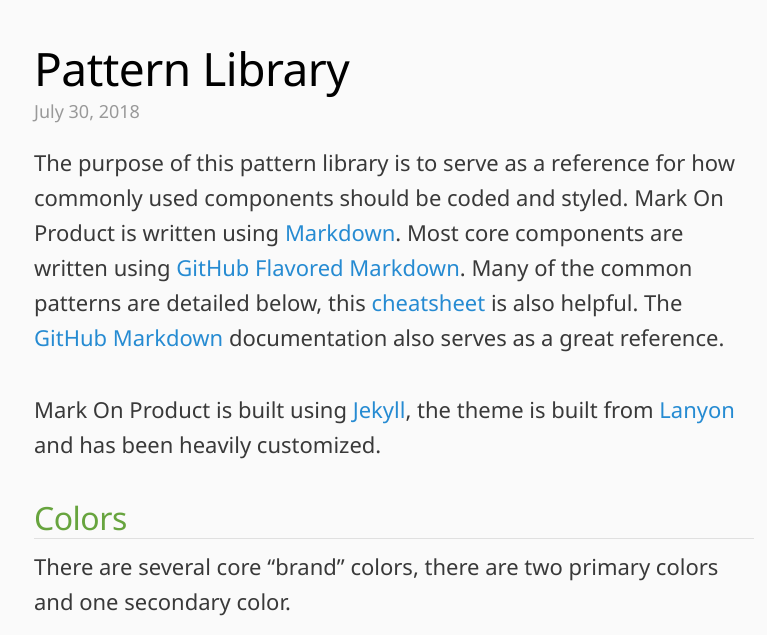
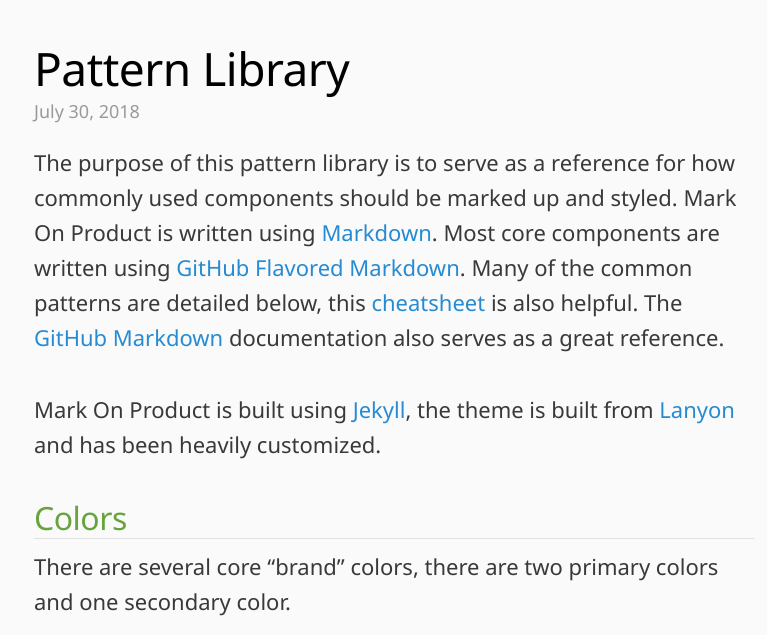
Before and after one commit to markthelefty/markthelefty.github.io, a Jekyll site: the page built from _posts/2018-07-30-pattern-library.markdown, in a window 1280 px wide, cut to the strip 340-975 px from the top of the page. Shown: the whole strip, without its empty margins (246-1013 px from the left). Built offline with Jekyll 4.4.1, drawn with Linux system fonts in a browser that asks for light colours; some web fonts are replaced; our own code applies the rules of GitHub Pages for plain Markdown files.

Commit message:
Updated Pattern Library

```diff
--- a/_posts/2018-07-30-pattern-library.markdown
+++ b/_posts/2018-07-30-pattern-library.markdown
@@ -5,7 +5,7 @@
 image: https://res.cloudinary.com/dbrkuvff5/image/upload/v1532890567/social-images/linkedin-post-img-test.jpg
 ---
 
-The purpose of this pattern library is to serve as a reference for how commonly used components should be coded and styled. Mark On Product is written using [Markdown](https://daringfireball.net/projects/markdown/). Most core components are written using [GitHub Flavored Markdown](https://guides.github.com/features/mastering-markdown/). Many of the common patterns are detailed below, this [cheatsheet](https://github.com/adam-p/markdown-here/wiki/Markdown-Cheatsheet) is also helpful. The [GitHub Markdown](https://help.github.com/categories/writing-on-github/) documentation also serves as a great reference.
+The purpose of this pattern library is to serve as a reference for how commonly used components should be marked up and styled. Mark On Product is written using [Markdown](https://daringfireball.net/projects/markdown/). Most core components are written using [GitHub Flavored Markdown](https://guides.github.com/features/mastering-markdown/). Many of the common patterns are detailed below, this [cheatsheet](https://github.com/adam-p/markdown-here/wiki/Markdown-Cheatsheet) is also helpful. The [GitHub Markdown](https://help.github.com/categories/writing-on-github/) documentation also serves as a great reference.
 
 Mark On Product is built using [Jekyll](https://jekyllrb.com/), the theme is built from [Lanyon](http://lanyon.getpoole.com/) and has been heavily customized.
 <br>
```
